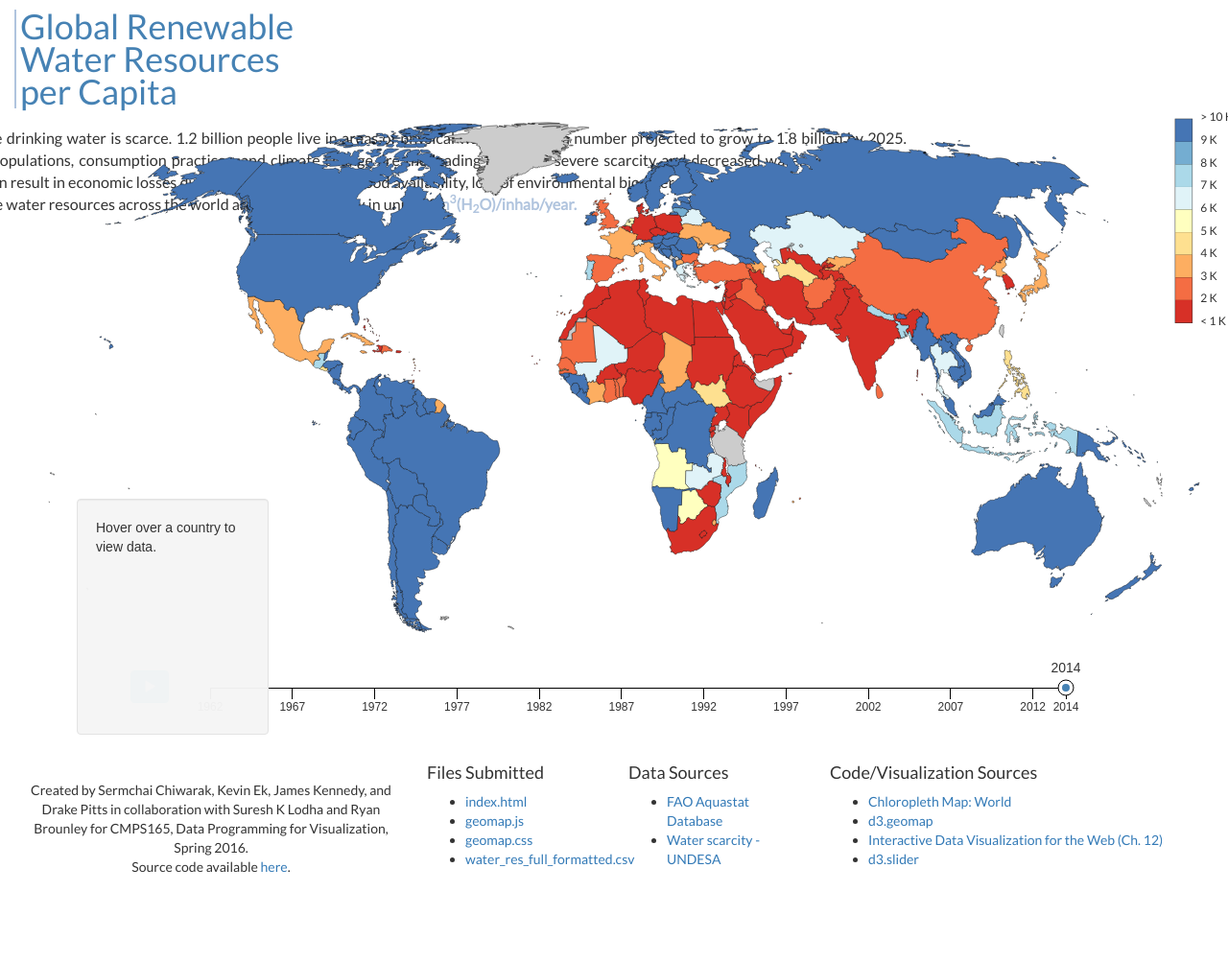
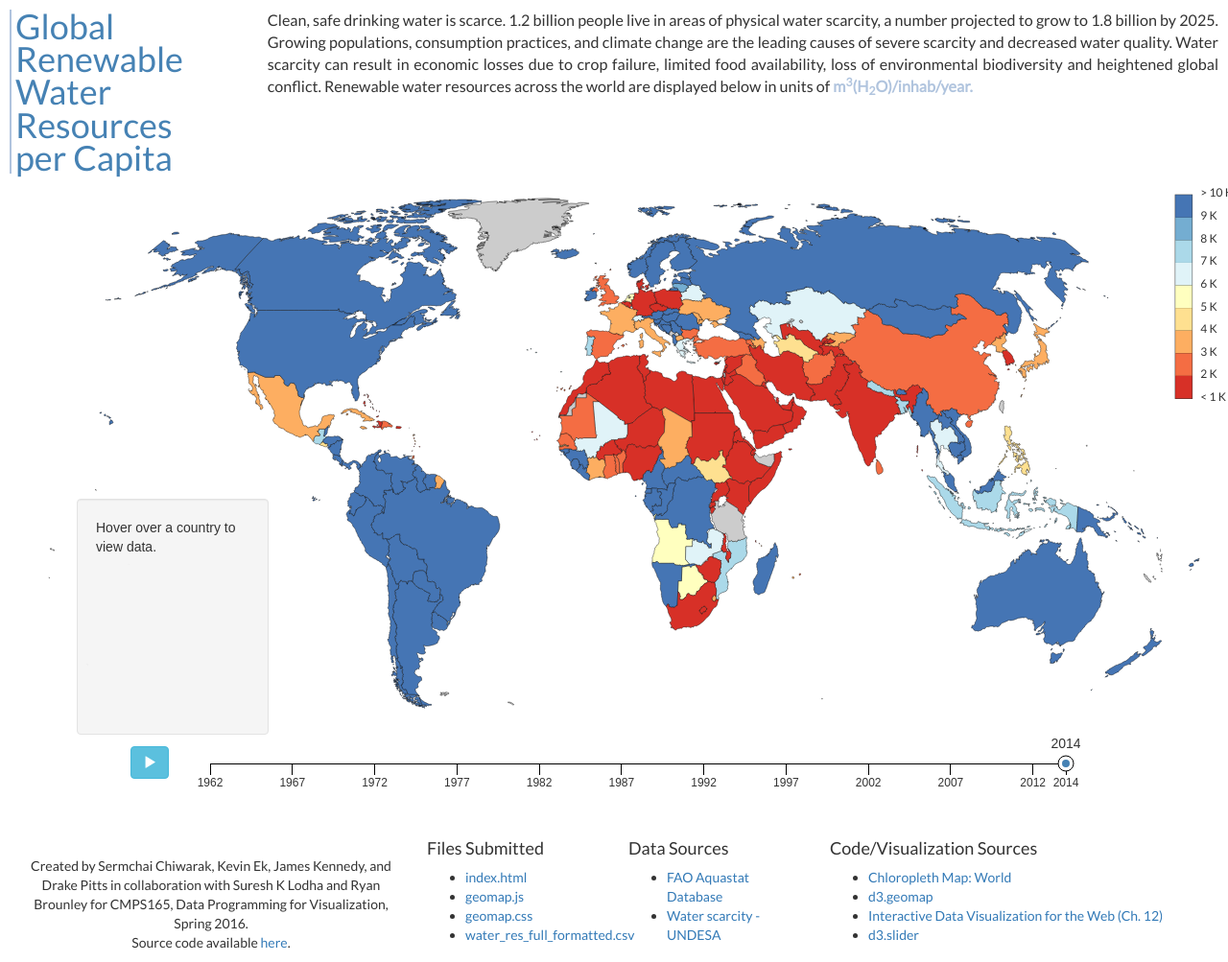
Before and after one commit to Drakeland/water-165, a website: page index.html in a window 1280 px wide. Shown: the whole page at 96% size. Before the commit the page ends 924 px from the top, so only its background shows below. Drawn offline with nearby package versions, Linux system fonts and the light colour scheme.

Commit message:
Improved scaling for different screen sizes

```diff
--- a/geomap.css
+++ b/geomap.css
@@ -6,15 +6,17 @@ body {
     overflow-x: hidden;
 }
 
-#description {
+#header-row {
     margin: 0;
-    height: 8em;
+    height: 6em;
 }
 
-#description .col-md-3 {
-    width: 330px;
+#title {
+    float: left;
     z-index: 900;
-    margin-right: 80px;
+    width: 20%;
+    margin-left: 10px;
+    margin-right: 1%;
     padding-bottom: 10px;
     -webkit-border-bottom-right-radius: 90px;
     -moz-border-radius-bottomright: 90px;
@@ -22,7 +24,7 @@ body {
     background-color: #ffffff;
 }
 
-#description h1 {
+#title h1 {
     background-color: transparent;
     margin: 10px 0px 0px 0px;
     padding-left: 4px;
@@ -33,8 +35,14 @@ body {
     border-left: 2px solid lightsteelblue;
 }
 
+#description {
+    margin-left: 0;
+    padding-right: 10px;
+    height: 6em;
+}
+
 #description p {
-    margin: 10px 0px 0px -90px;
+    margin: 10px 0px 0px -50px;
     z-index: 901;
     font-size: 115%;
     text-align: justify;
--- a/index.html
+++ b/index.html
@@ -24,15 +24,13 @@
 
     <div class="row" id="header-row">
         <!-- header and description -->
-        <div class="col-md-12" id="description">
-            <div class="col-md-3">
-                <h1>Global Renewable<br>Water Resources<br>per Capita</h1>
-            </div>
+        <div id="title">
+            <h1>Global Renewable<br>Water Resources<br>per Capita</h1>
+        </div>
 
-            <div class="col-md-9">
-                <p>Clean, safe drinking water is scarce. 1.2 billion people live in areas of physical water scarcity, a number projected to grow to 1.8 billion by 2025. Growing populations, consumption practices, and climate change are the leading causes of severe scarcity and decreased water quality. Water scarcity can result in economic losses due to crop failure, limited food availability, loss of environmental biodiversity and heightened global conflict. Renewable water resources across the world are displayed below in units of <span id="units">m<sup>3</sup>(H<sub>2</sub>O)/inhab/year.</span></p>
-            </div>
-        </div> <!--/col-md-12-->
+        <div id="description">
+            <p>Clean, safe drinking water is scarce. 1.2 billion people live in areas of physical water scarcity, a number projected to grow to 1.8 billion by 2025. Growing populations, consumption practices, and climate change are the leading causes of severe scarcity and decreased water quality. Water scarcity can result in economic losses due to crop failure, limited food availability, loss of environmental biodiversity and heightened global conflict. Renewable water resources across the world are displayed below in units of <span id="units">m<sup>3</sup>(H<sub>2</sub>O)/inhab/year.</span></p>
+        </div>
     </div>
 
     <div class="well" id="tooltip">
```
